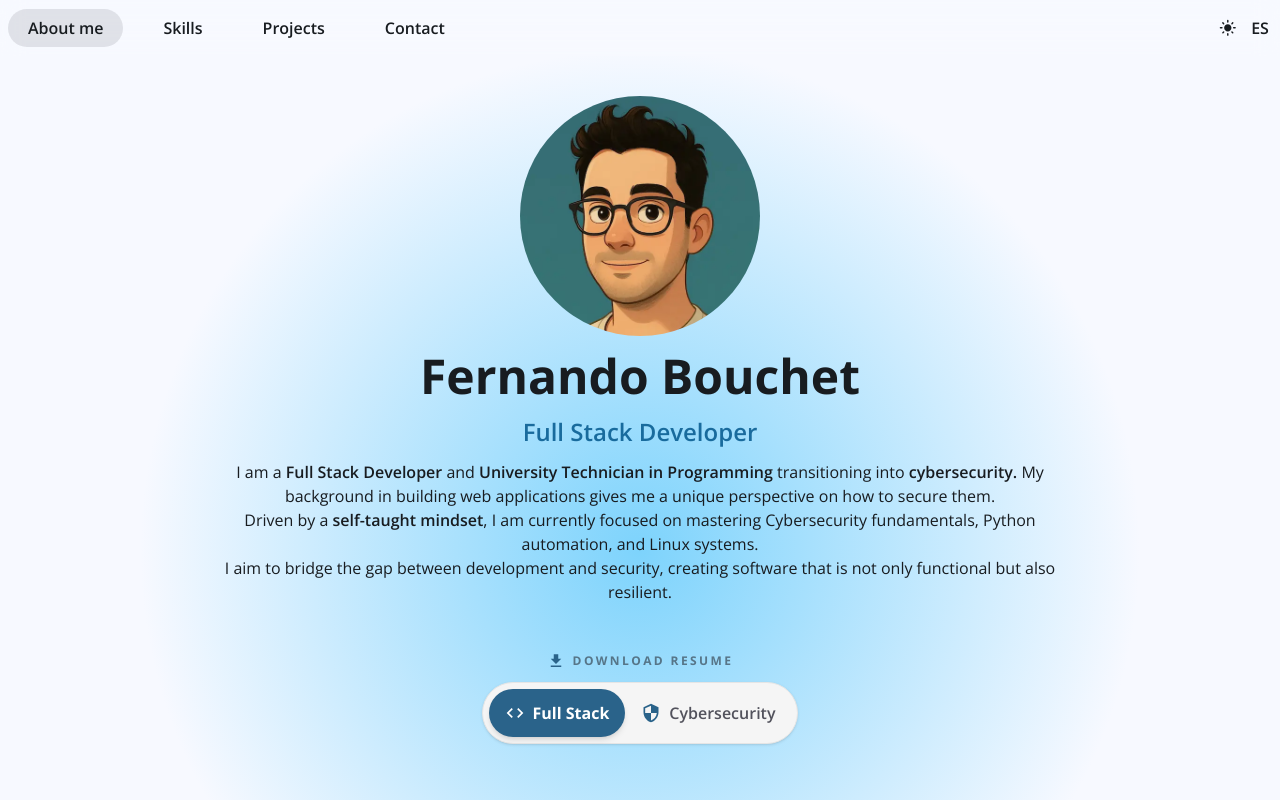
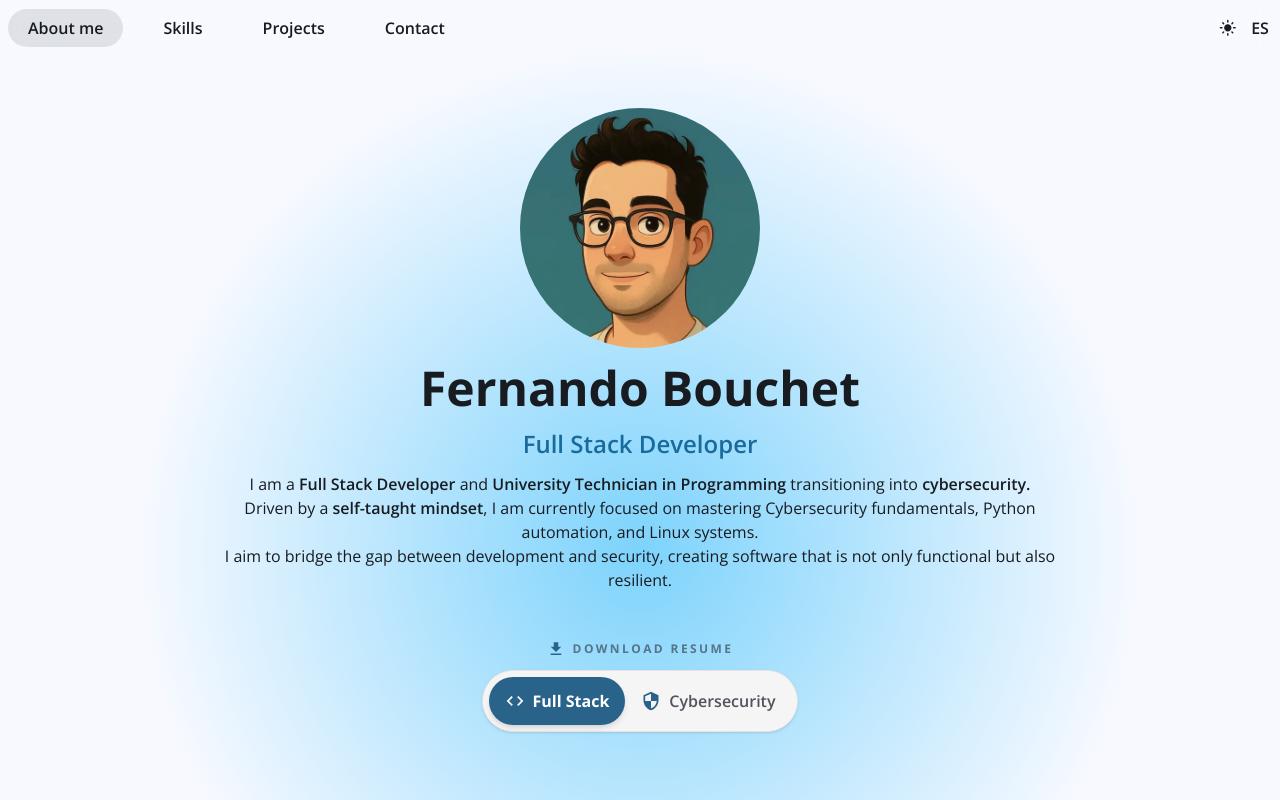
Before and after one commit to fernandobouchet/fernandobouchet.github.io, a Next.js app: page / in a window 1280 px wide. Shown: the top 800 px of the page. Built offline with nearby package versions, Linux system fonts and the light colour scheme.

Commit message:
Actualizar about.tsx

```diff
--- a/components/about/about.tsx
+++ b/components/about/about.tsx
@@ -25,7 +25,6 @@ const About = () => {
           <span className="highlighted-text">{texts.about.span2}</span>
           {texts.about.p3}
           <span className="highlighted-text">{texts.about.span3}</span>
-          {texts.about.p4}
         </p>
         <p>
           {texts.about.p5}
```
